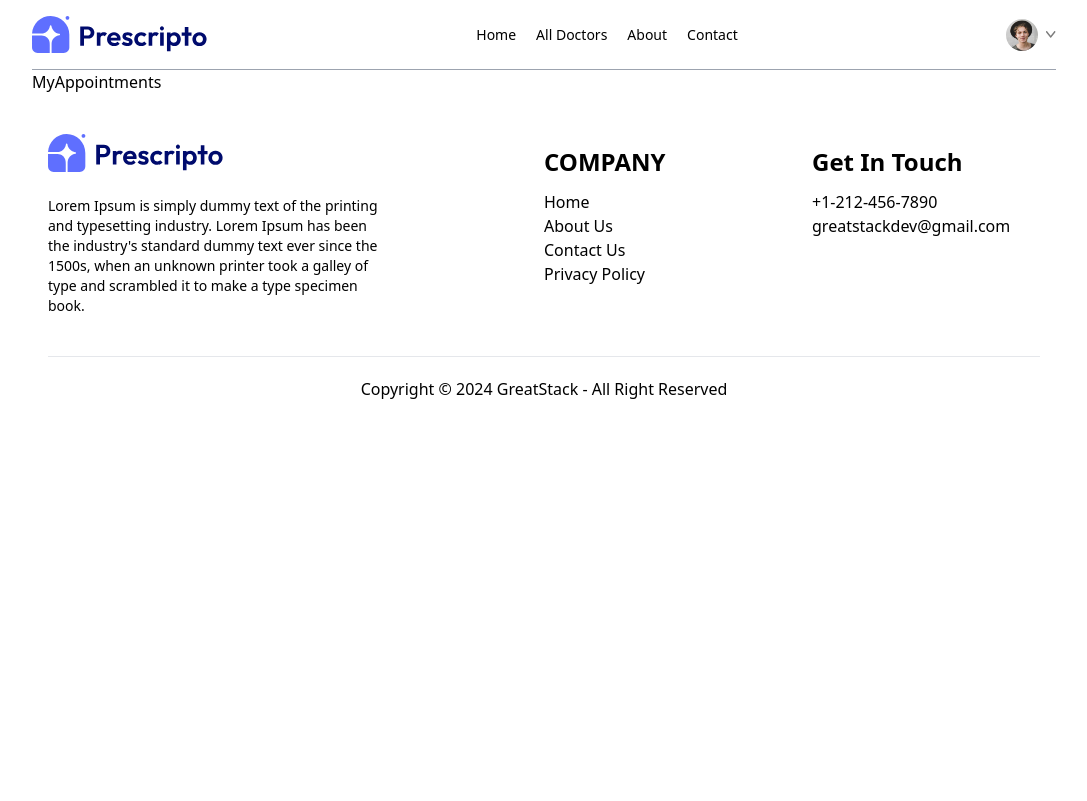
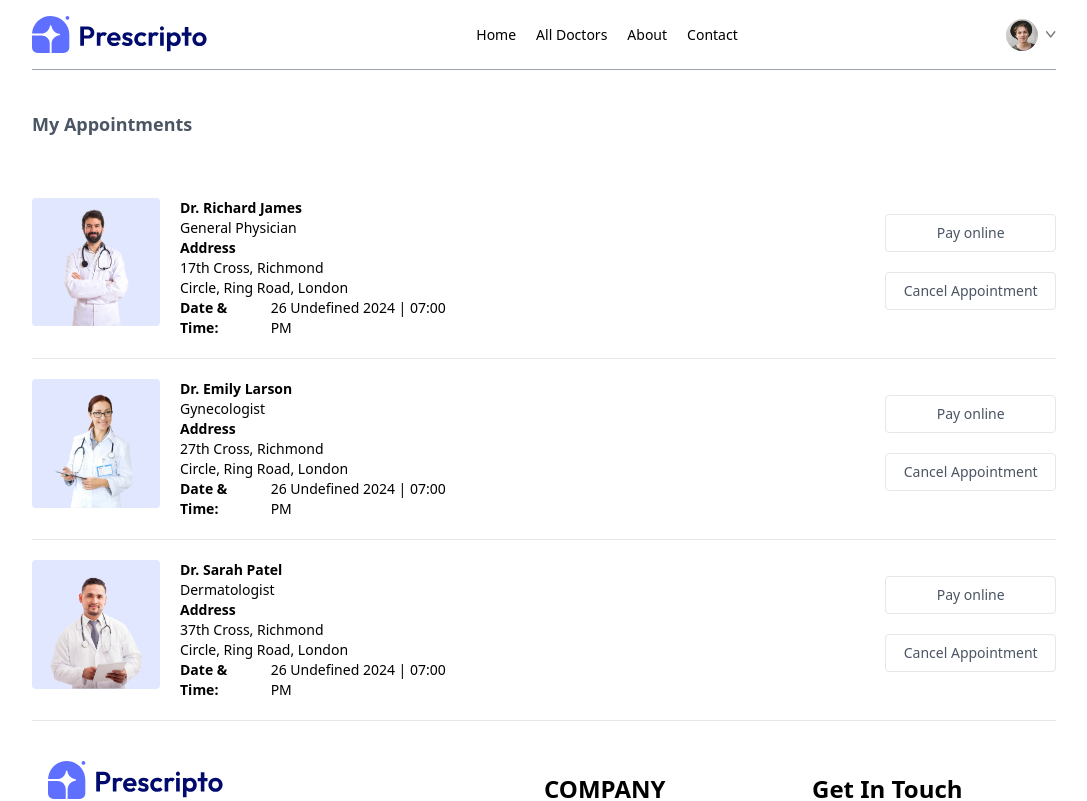
Before and after one commit to Alaa-Elkady/doc-booking-sys, a React (Create React App) app: page /my-appointments in a window 1280 px wide. Shown: the top 801 px of the page, without its empty margins (96-1183 px from the left). Built offline with nearby package versions, Linux system fonts and the light colour scheme.

Commit message:
UI is finished

```diff
--- a/src/Components/NavBar.jsx
+++ b/src/Components/NavBar.jsx
@@ -7,7 +7,7 @@ const NavBar = () => {
   const [showMenu, setShowMenu] = useState(false);
   const [token, setToken] = useState(true);
   return (
-    <div className="flex justify-between items-center text-sm py-4 border-b border-b-gray-400">
+    <div className="flex justify-between items-center text-sm py-4 border-b border-b-gray-400 w-full">
       <img className="w-44 cursor-pointer" src={assets.logo} alt="logo" />
       <ul className="hidden md:flex items-start gap-5 font-medium">
         <NavLink to="/">
@@ -32,13 +32,28 @@ const NavBar = () => {
           <div className="flex items-center gap-2 cursor-pointer group relative">
             <img src={assets.profile_pic} className="w-8 rounded-full" />
             <img src={assets.dropdown_icon} className="w-2.5" />
-          <div className="absolute top-0 right-0 pt-14 text-base font-medium text-gray-600 z-20 hidden group-hover:block">
-          <div className="min-w-48 bg-stone-100 rounded flex flex-col gap-4 p-4">
-              <p onClick={() => nav("/my-profile")} className="hover:text-black cursor-pointer">My Profile</p>
-              <p onClick={() => nav("/my-appointments")} className="hover:text-black cursor-pointer"> My Appointments</p>
-              <p onClick={()=>setToken(false)} className="hover:text-black cursor-pointer">Logout</p>
+            <div className="absolute top-0 right-0 pt-14 text-base font-medium text-gray-600 z-20 hidden group-hover:block">
+              <div className="min-w-48 bg-stone-100 rounded flex flex-col gap-4 p-4">
+                <p
+                  onClick={() => nav("/my-profile")}
+                  className="hover:text-black cursor-pointer"
+                >
+                  My Profile
+                </p>
+                <p
+                  onClick={() => nav("/my-appointments")}
+                  className="hover:text-black cursor-pointer"
+                >
+                  My Appointments
+                </p>
+                <p
+                  onClick={() => setToken(false)}
+                  className="hover:text-black cursor-pointer"
+                >
+                  Logout
+                </p>
+              </div>
             </div>
-          </div>
           </div>
         ) : (
           <button
@@ -48,6 +63,32 @@ const NavBar = () => {
             Create Account
           </button>
         )}
+        <img
+          src={assets.menu_icon}
+          className="md:hidden w-6 cursor-pointer"
+          onClick={() => setShowMenu(true)}
+        />
+        <div
+          className={`md:hidden absolute z-20 top-0 left-0 w-full h-full overflow-hidden bg-white flex flex-col items-start gap-10 duration-500 ease-in-out transition-all ${
+            showMenu ? "translate-x-0 fixed" : "-translate-x-full"
+          }`}
+        >
+          <div className="flex items-start justify-between w-full px-10 mt-10">
+            <img src={assets.logo} alt="" className="w-44"/>
+            <img
+            className="w-6 cursor-pointer"
+              src={assets.cross_icon}
+              onClick={() => setShowMenu(false)}
+              alt=""
+            />
+          </div>
+          <ul className="flex flex-col items-start gap-5 text-xl font-medium mx-10">
+            <NavLink to={"/"}>Home</NavLink>
+            <NavLink to={"/doctors"}>All Doctors</NavLink>
+            <NavLink to={"/about"}> About</NavLink>
+            <NavLink to={"/contact"}> Contact</NavLink>
+          </ul>
+        </div>
       </div>
     </div>
   );
--- a/src/Pages/Doctors.jsx
+++ b/src/Pages/Doctors.jsx
@@ -22,8 +22,9 @@ const Doctors = () => {
       <div className="my-3 text-gray-600 text-md">
         Browse through the doctors specialist.
       </div>
-      <div className="flex items-start sm:flex-row gap-3 ">
-        <ul className="flex flex-col ">
+      <div className="flex md:items-start  md:flex-row flex-col gap-3 ">
+        <h1 className="md:hidden text-sm  capitalize font-semibold">filter by speciality</h1>
+        <ul className="flex md:flex-col flex-wrap flex-row justify-center">
           <li
             onClick={() =>
               speciality === "General physician"
@@ -85,13 +86,13 @@ const Doctors = () => {
             Gastroenterologist
           </li>
         </ul>
-        <div className="w-full flex items-start flex-wrap gap-3 gap-y-4 px-3 my-3">
+        <div className="w-full flex md:items-start justify-center flex-wrap gap-3 gap-y-4 px-3 my-3">
           {fliterDocs.map((doctor, index) => {
             return (
               <Link
                 to={`/appointments/${doctor._id}`}
                 key={index}
-                className="w-56 border border-blue-200 rounded-xl overflow-hidden cursor-pointer hover:translate-y-[-10px] transition-all duration-500"
+                className="md:w-56 w-44  border border-blue-200 rounded-xl overflow-hidden cursor-pointer hover:translate-y-[-10px] transition-all duration-500"
               >
                 <img src={doctor.image} className="w-full bg-blue-50" />
                 <div className="p-4">
--- a/src/Pages/MyAppointments.jsx
+++ b/src/Pages/MyAppointments.jsx
@@ -1,9 +1,62 @@
-import React from 'react'
+import React, { useContext, useState } from "react";
+import { AppContext } from "./../Context/AppContext";
 
 const MyAppointments = () => {
+  const { doctors } = useContext(AppContext);
+  const [isCancel, setIsCancel] = useState(false);
   return (
-    <div>MyAppointments</div>
-  )
-}
+    <div>
+      <div className="text-gray-600 font-semibold my-10 text-lg">
+        My Appointments
+      </div>
+      {doctors.slice(0, 3).map((doctor, index) => (
+        <div
+          key={index}
+          className="flex flex-col md:flex-row  items-center justify-between w-full border-b border-gray-200"
+        >
+          <div className=" my-5 flex flex-row items-start md:w-8/12">
+            <img
+              src={doctor.image}
+              className="w-32 rounded bg-indigo-100"
+              alt=""
+            />
+            <div className="ml-5 md:w-5/12 text-sm capitalize">
+              <div className="font-semibold">{doctor.name}</div>
+              <div>{doctor.speciality}</div>
+              <div>
+                <div className="font-semibold">address</div>
+                <div>{doctor.address.line1}</div>
+                <div>{doctor.address.line2}</div>
+              </div>
+              <div className="flex flex-row">
+                <div className="font-semibold mr-1">Date & Time:</div>
+                <div> 26 undefined 2024 | 07:00 PM</div>
+              </div>
+            </div>
+          </div>
+          <div className="flex flex-col  md:w-2/12 mb-3">
+            {isCancel ? (
+              <button className="w-full  border py-2 px-4 rounded  border-red-500 text-red-500 text-sm">
+                Appointment Cancelled
+              </button>
+            ) : (
+              <>
+                <button className="w-full mb-5 border py-2 px-4 rounded border-gray-200 text-sm hover:bg-blue-600 hover:text-white text-gray-600 transition-all duration-500 mr-5">
+                  Pay online
+                </button>
+                <button
+                  onClick={() => setIsCancel(true)}
+                  className="w-full  border py-2 px-4 rounded  border-gray-200 text-sm hover:bg-red-500 hover:text-white text-gray-600 transition-all duration-500"
+                >
+                  Cancel Appointment
+                </button>
+              </>
+            )}
+          </div>
+        </div>
+      ))}
+    </div>
+  );
+};
 
-export default MyAppointments
+export default MyAppointments;
--- a/src/Pages/MyProfile.jsx
+++ b/src/Pages/MyProfile.jsx
@@ -17,7 +17,7 @@ const MyProfile = () => {
   });
   const [isEdit, setIsEdit] = useState(false);
   return (
-    <div className="flex flex-col items-start w-1/3">
+    <div className="flex flex-col items-start md:w-1/3">
       <img
         className="w-40 h-40 rounded-lg mt-12 mb-6"
         src={userData.image}
```
